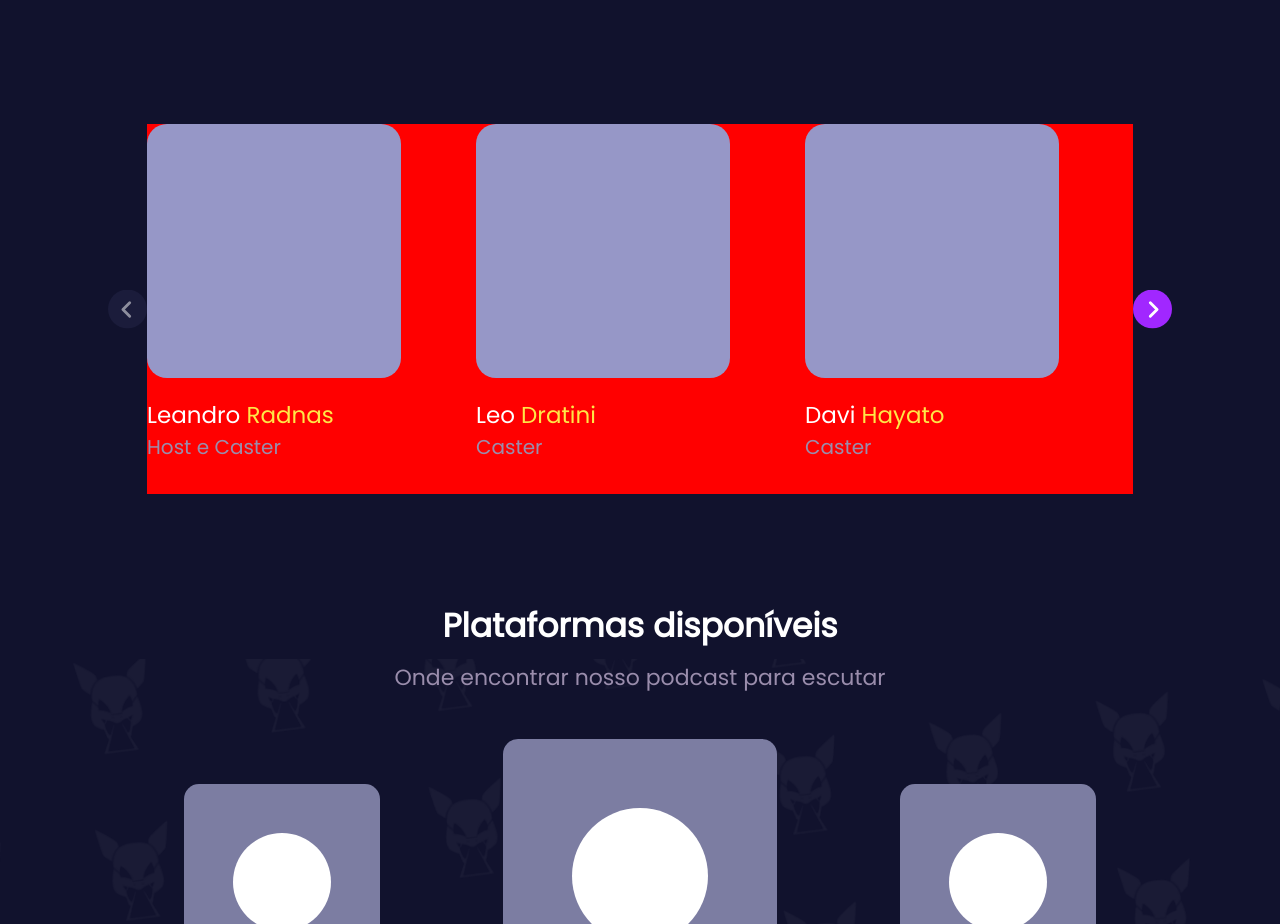
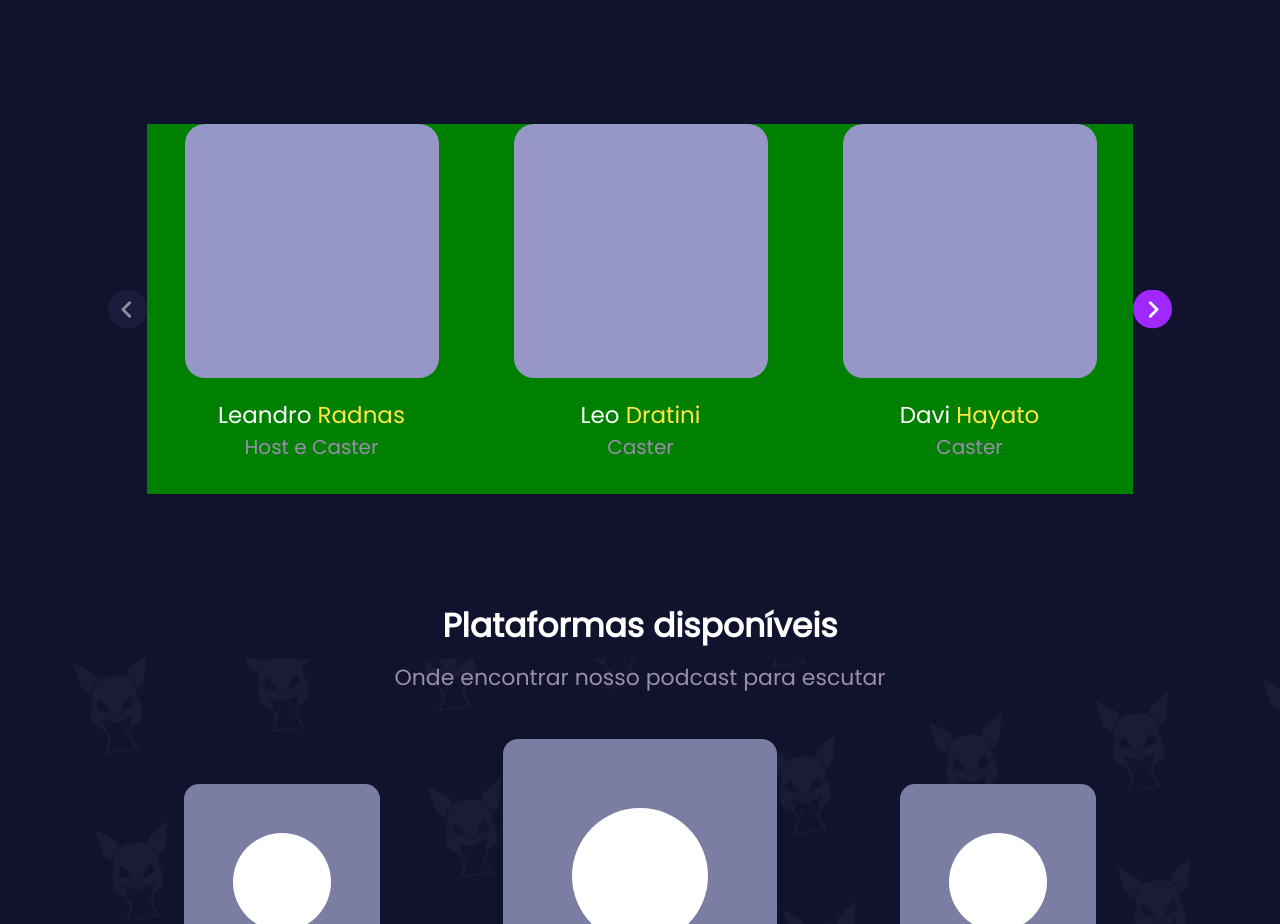
Before and after one commit to lucas-wyllame/hyper-beam, a Next.js app: page / in a window 1280 px wide. Shown: the part 2308-3232 px from the top of the page. Built offline with nearby package versions, Linux system fonts and the light colour scheme.

Commit message:
fix(OurTeam): fixOurTeam

```diff
--- a/src/components/OurTeam/index.js
+++ b/src/components/OurTeam/index.js
@@ -2,7 +2,7 @@ import { Title, Desc } from "@styles/globalStyles";
 import {
   Content,
   GlobalPeoples,
-  Peoples,
+  Teste,
   CardsOurTeam,
   NameCasters,
   FuncCasters,
@@ -99,14 +99,14 @@ export default function OurTeam() {
             return (
               // eslint-disable-next-line react/jsx-key
               <>
-                  <Peoples key={index}>
+                <Teste key={index}>
                   <CardsOurTeam />
                   <NameCasters>
                     {res.name}
                     <span> {res.surname} </span>
                   </NameCasters>
                   <FuncCasters>{res.func}</FuncCasters>
-                  </Peoples>
+                </Teste>
               </>
             );
           })}
--- a/src/components/OurTeam/styles.js
+++ b/src/components/OurTeam/styles.js
@@ -54,19 +54,13 @@ export const GlobalPeoples = styled.div`
   }
 `;
 
-export const Peoples = styled.div`
+export const Teste = styled.div`
   width: 100%;
-  height: 350px;
-  /* background: aqua; */
-  display: flex;
+  height: 370px;
+  background: green;
+  display: flex !important;
+  align-items: center;
   flex-direction: column;
-  @media (min-width: 1024px) {
-    width: 286px;
-    height: 370px;
-  }
-  @media (max-width: 768px) {
-    height: auto;
-  }
 `;
 
 export const CardsOurTeam = styled.div`
```
Lines whose indentation alone changed are shown as unchanged.
